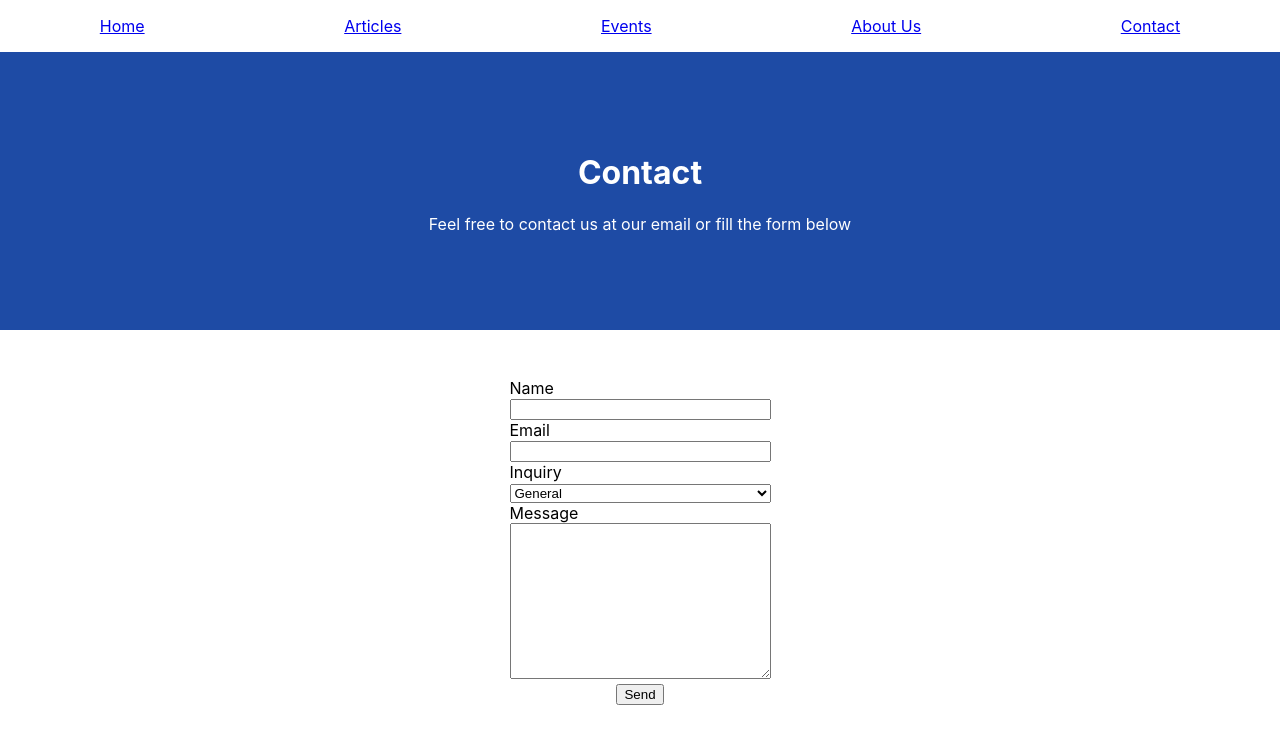
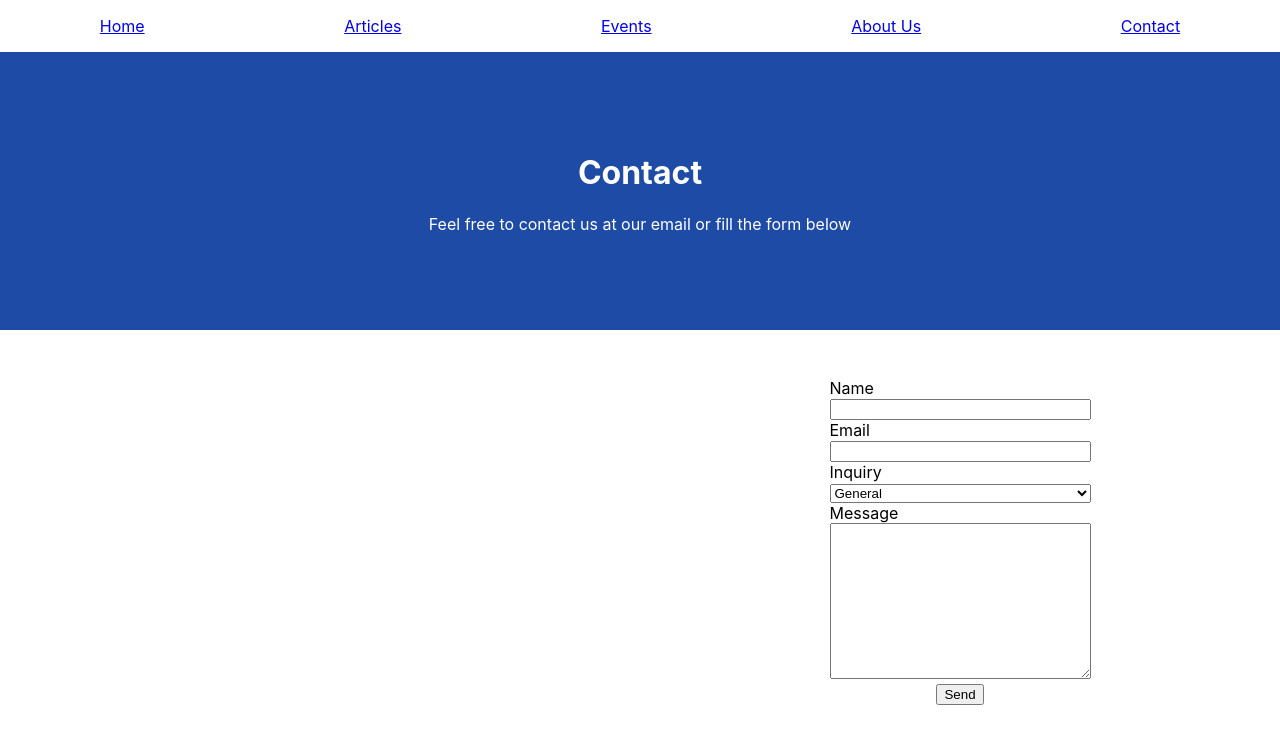
Before and after one commit to Sunnysit/t-ask, a React (Create React App) app: page /contact in a window 1280 px wide. Shown: the top 744 px of the page. Built offline with nearby package versions, Linux system fonts and the light colour scheme.

Commit message:
Update ContactUs.scss

```diff
--- a/src/scss/ContactUs.scss
+++ b/src/scss/ContactUs.scss
@@ -28,3 +28,14 @@
       }
     }
 }
+
+
+.contact-body{
+  display: grid;
+  grid-template-columns: 1fr 1fr;
+}
+
+.form{
+  grid-column-start:2;
+  grid-column-end: -1;
+}
```
